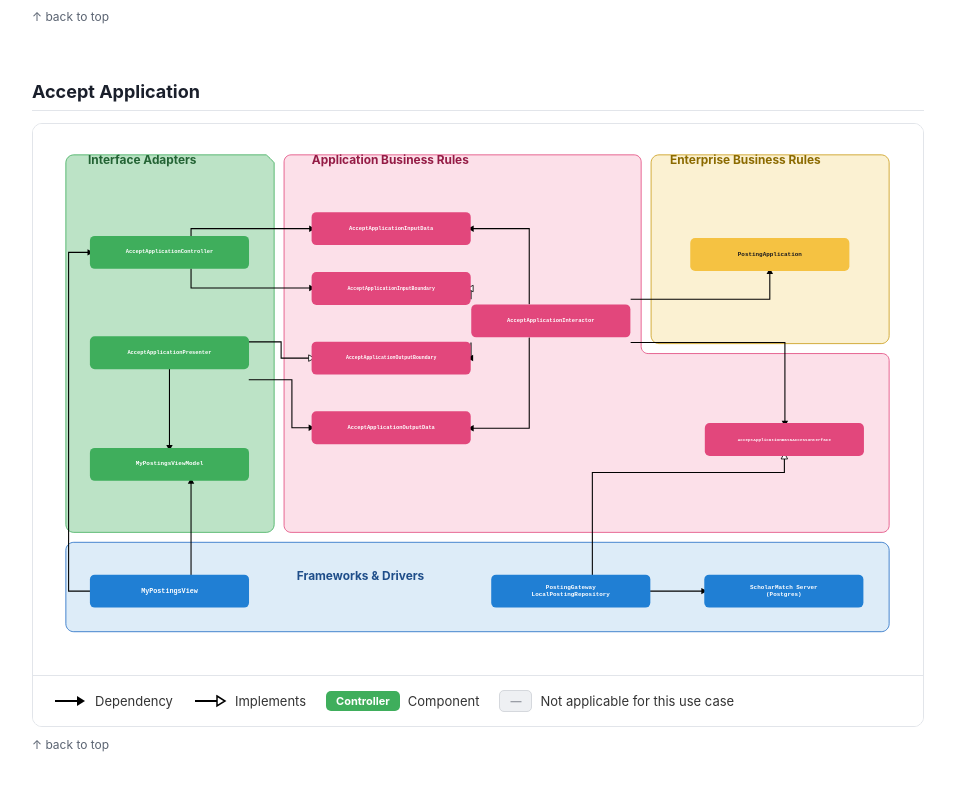
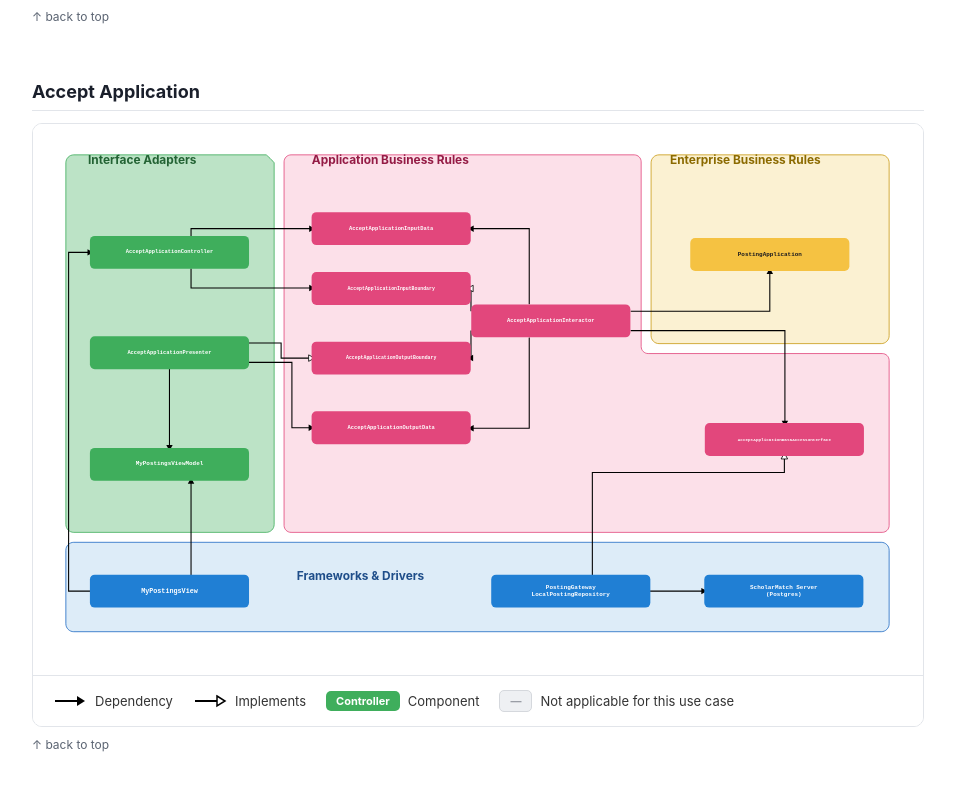
Before and after one commit to Guancheng-Chen/ScholarMatch, a plain HTML site: page docs/ca-visuals/index.html in a window 1280 px wide. Shown: the part 1573-2360 px from the top of the page, without its empty margins (292-1247 px from the left). Drawn offline with Linux system fonts and the light colour scheme.

Commit message:
fix(ca-visuals): Fix arrows starting outside their source box
Four interactor arrows and one presenter arrow used a vertical lane offset
(+-40 / +50) on a box's left/right edge that exceeds the box's own
half-height (30.5) — the arrow's start point floated 9-19px outside the box
instead of touching it, which read as a disconnected arrowhead once the
short remaining segment got visually swallowed by the 20x20 arrowhead icon.
Reduced the offsets to stay within each box's actual bounds.

```diff
--- a/docs/ca-visuals/index.html
+++ b/docs/ca-visuals/index.html
@@ -532,21 +532,21 @@ const CA_ARROWS = [
     { from: "presenter", to: "view-model", type: "dependency", rotation: 90,
       start: { x: 253, y: 454 }, path: [{ d: "down", l: 146 }] },
     { from: "presenter", to: "output-data", type: "dependency", rotation: 0,
-      start: { x: 400, y: 474 }, path: [{ d: "right", l: 80 }, { d: "down", l: 89 }, { d: "right", l: 36 }] },
+      start: { x: 400, y: 442 }, path: [{ d: "right", l: 80 }, { d: "down", l: 121 }, { d: "right", l: 36 }] },
     { from: "presenter", to: "output-boundary", type: "implements", rotation: 0,
-      start: { x: 400, y: 404 }, path: [{ d: "right", l: 60 }, { d: "down", l: 30 }, { d: "right", l: 56 }] },
+      start: { x: 400, y: 406 }, path: [{ d: "right", l: 60 }, { d: "down", l: 28 }, { d: "right", l: 56 }] },
     { from: "use-case-interactor", to: "input-boundary", type: "implements", rotation: 180,
-      start: { x: 812, y: 325 }, path: [{ d: "up", l: 20 }, { d: "left", l: 1 }] },
+      start: { x: 812, y: 347 }, path: [{ d: "up", l: 42 }, { d: "left", l: 1 }] },
     { from: "use-case-interactor", to: "output-boundary", type: "dependency", rotation: 180,
-      start: { x: 812, y: 405 }, path: [{ d: "down", l: 29 }, { d: "left", l: 1 }] },
+      start: { x: 812, y: 383 }, path: [{ d: "down", l: 51 }, { d: "left", l: 1 }] },
     { from: "use-case-interactor", to: "input-data", type: "dependency", rotation: 180,
       start: { x: 920, y: 334 }, path: [{ d: "up", l: 140 }, { d: "left", l: 108 }] },
     { from: "use-case-interactor", to: "output-data", type: "dependency", rotation: 180,
       start: { x: 920, y: 396 }, path: [{ d: "down", l: 168 }, { d: "left", l: 108 }] },
     { from: "use-case-interactor", to: "entities", type: "dependency", rotation: 270,
-      start: { x: 1108, y: 325 }, path: [{ d: "right", l: 258 }, { d: "up", l: 52 }] },
+      start: { x: 1108, y: 347 }, path: [{ d: "right", l: 258 }, { d: "up", l: 74 }] },
     { from: "use-case-interactor", to: "data-access-interface", type: "dependency", rotation: 90,
-      start: { x: 1108, y: 405 }, path: [{ d: "right", l: 286 }, { d: "down", l: 150 }] },
+      start: { x: 1108, y: 383 }, path: [{ d: "right", l: 286 }, { d: "down", l: 172 }] },
     { from: "data-access", to: "database", type: "dependency", rotation: 0,
       start: { x: 1144, y: 866 }, path: [{ d: "right", l: 100 }] },
     { from: "data-access", to: "data-access-interface", type: "implements", rotation: 270,
```
